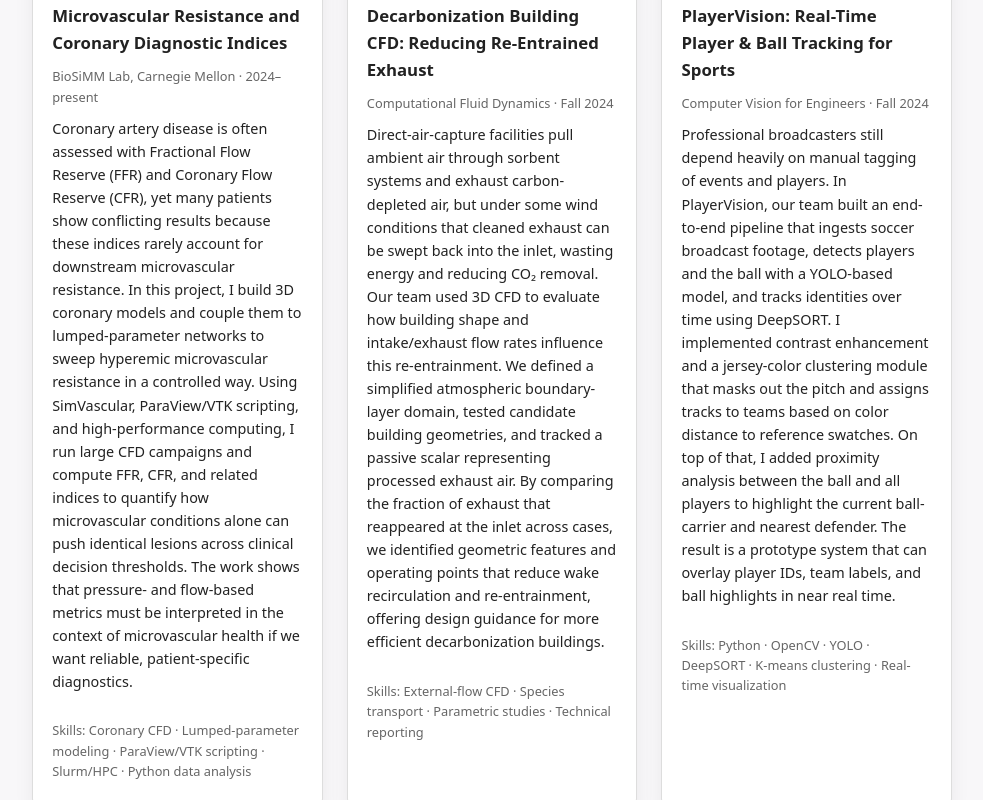
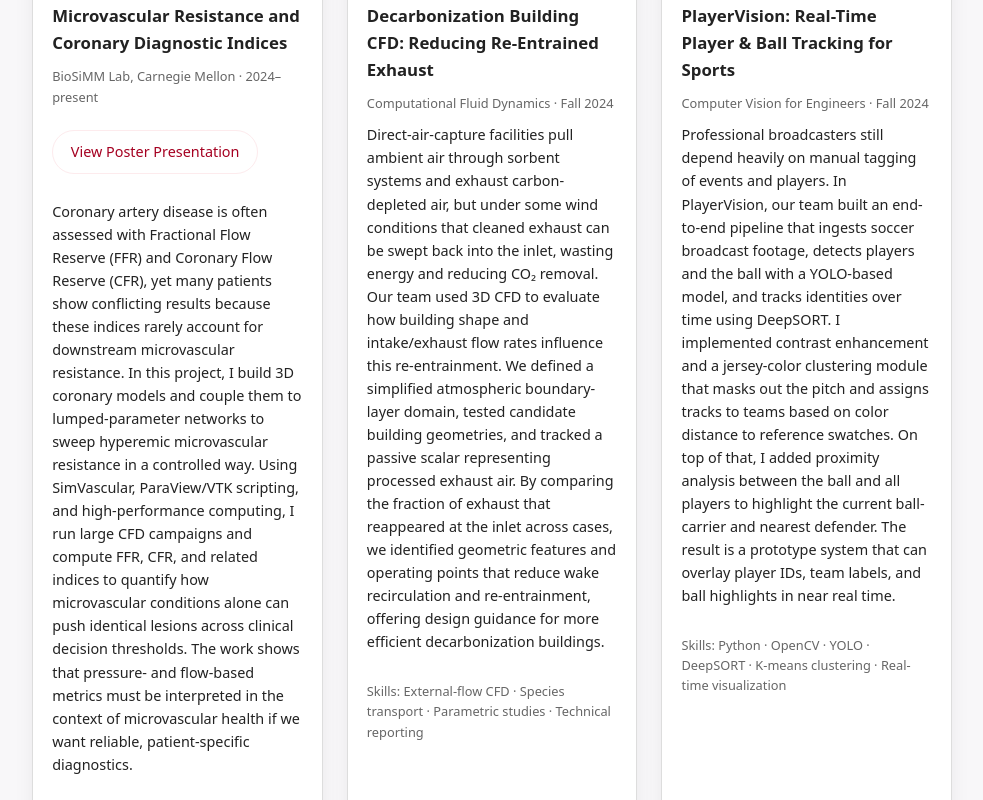
Before and after one commit to tejjolly/tejjolly.github.io, a plain HTML site: page index.html in a window 1280 px wide. Shown: the part 974-1774 px from the top of the page, without its empty margins (148-1131 px from the left). Drawn offline with Linux system fonts and the light colour scheme.

Commit message:
Add poster presentation link

```diff
--- a/index.html
+++ b/index.html
@@ -345,6 +345,11 @@
         <img src="microvascular_image.png" alt="Microvascular CFD visualization" style="width:100%; border-radius:12px; margin-bottom:0.6rem;">
         <h3>Microvascular Resistance and Coronary Diagnostic Indices</h3>
         <div class="project-meta">BioSiMM Lab, Carnegie Mellon · 2024–present</div>
+        <p>
+          <a class="btn btn-ghost" href="Poster_v5-5.pdf" target="_blank">
+            View Poster Presentation
+          </a>
+        </p>
         <p class="project-description">
           Coronary artery disease is often assessed with Fractional Flow Reserve (FFR) and Coronary Flow Reserve (CFR), yet many patients show conflicting results because these indices rarely account for downstream microvascular resistance. In this project, I build 3D coronary models and couple them to lumped-parameter networks to sweep hyperemic microvascular resistance in a controlled way. Using SimVascular, ParaView/VTK scripting, and high-performance computing, I run large CFD campaigns and compute FFR, CFR, and related indices to quantify how microvascular conditions alone can push identical lesions across clinical decision thresholds. The work shows that pressure- and flow-based metrics must be interpreted in the context of microvascular health if we want reliable, patient-specific diagnostics.
         </p>
```
Also changed, not shown: 2 other files.
